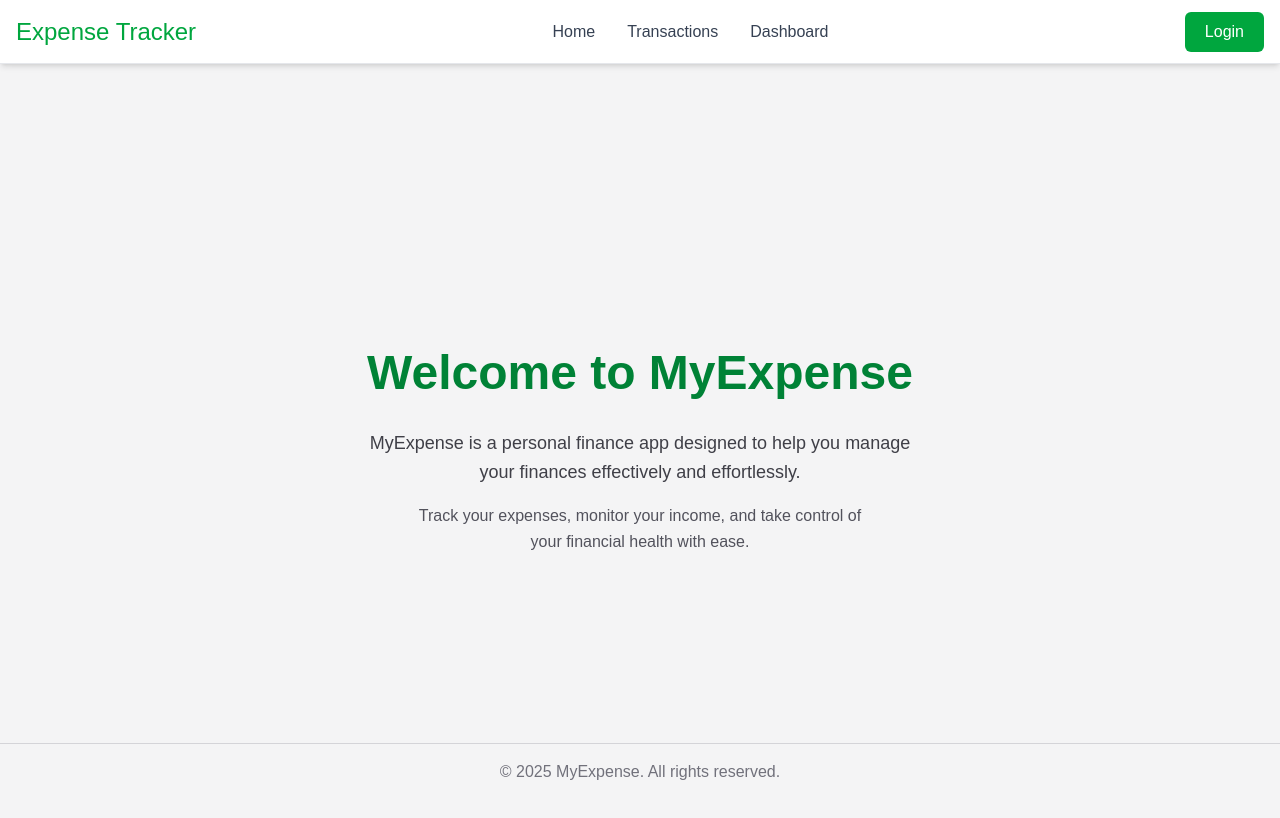
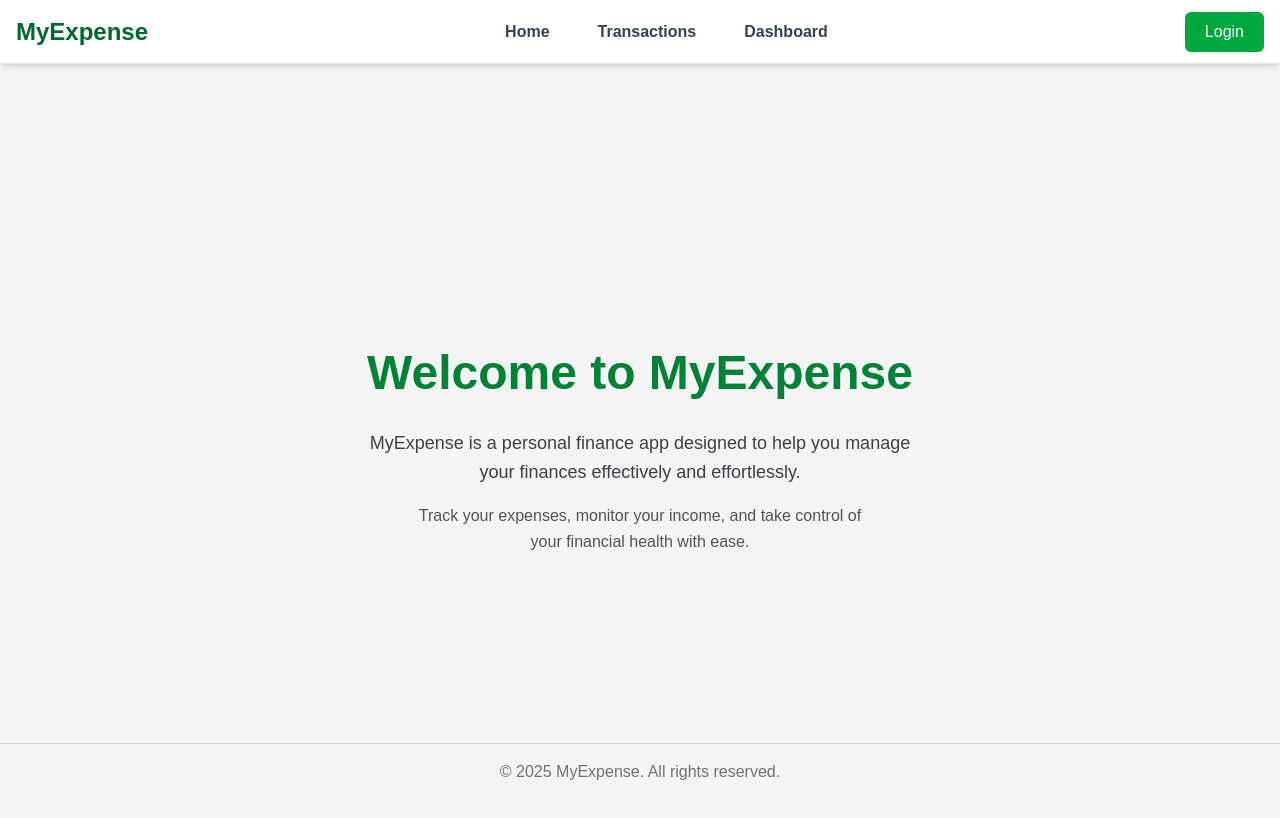
Before and after one commit to bibashjaprel/myexpanse, a Next.js app: page / in a window 1280 px wide. Shown: the top 818 px of the page. Built offline with nearby package versions, Linux system fonts and the light colour scheme; no server answers.

Commit message:
myexpense

```diff
--- a/app/components/Navbar.tsx
+++ b/app/components/Navbar.tsx
@@ -5,10 +5,10 @@ import { SignedIn, SignedOut, SignInButton, UserButton } from '@clerk/nextjs'
 export default function Navbar() {
   return (
     <header className="flex justify-between items-center p-4 gap-4 h-16 border-b border-gray-200 bg-white sticky top-0 z-50 shadow-md">
-      <h1 className="text-2xl font-normal text-green-600 select-none">
-        Expense Tracker
+      <h1 className="text-2xl font-semibold text-green-800 select-none">
+        MyExpense
       </h1>
-      <ul>
+      <ul className='font-semibold text-gray-700 flex items-center gap-4'>
         <Link href="/" className="text-gray-700 hover:text-green-600 transition">
           <li className="inline-block px-4 py-2">Home</li>
         </Link>
--- /dev/null
+++ b/app/dashboard/page.tsx
@@ -0,0 +1,12 @@
+import React from 'react'
+
+const page = () => {
+  return (
+    <div>
+      <h1>Dashboard</h1>
+      <p>Comming soon.</p>
+    </div>
+  )
+}
+
+export default page
```
